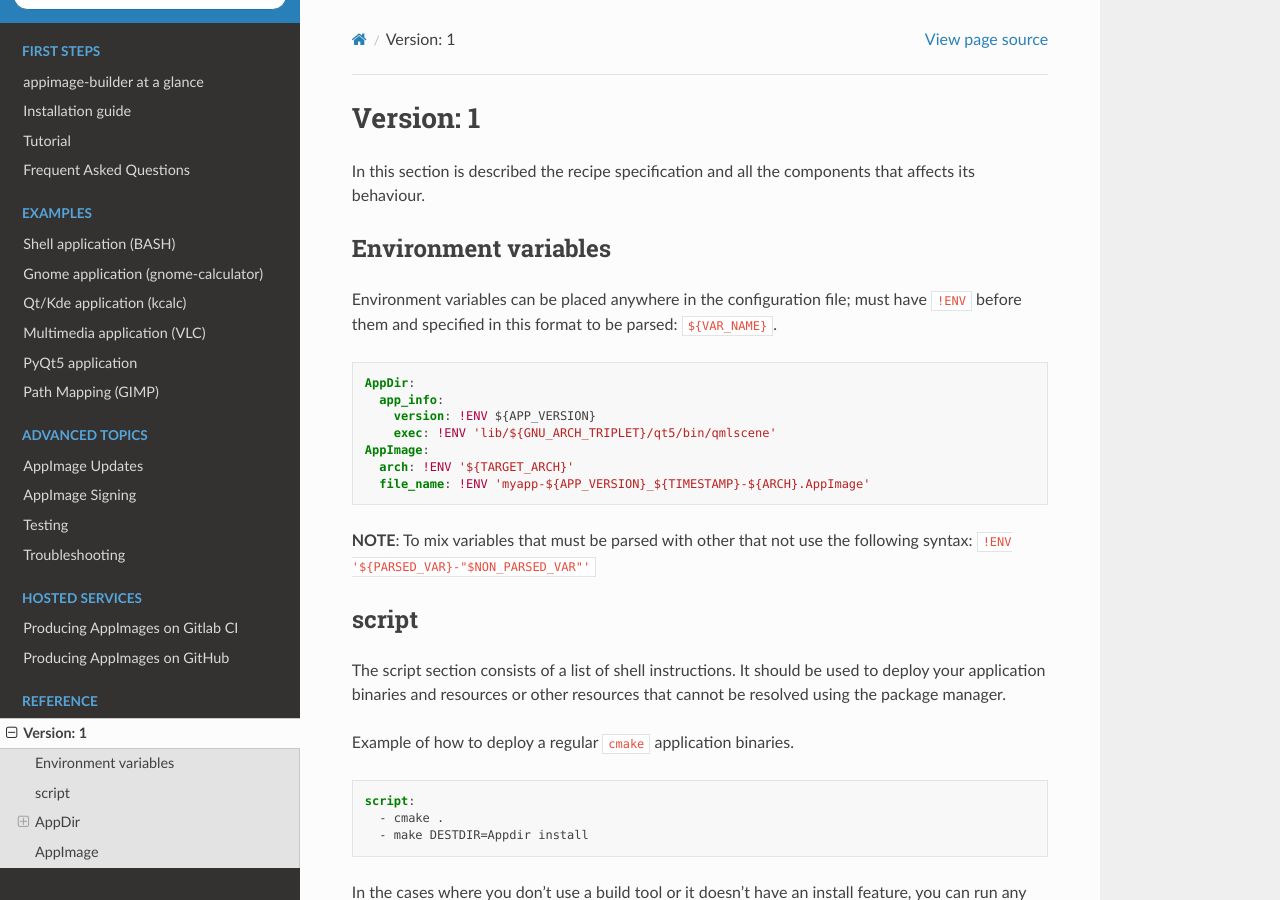
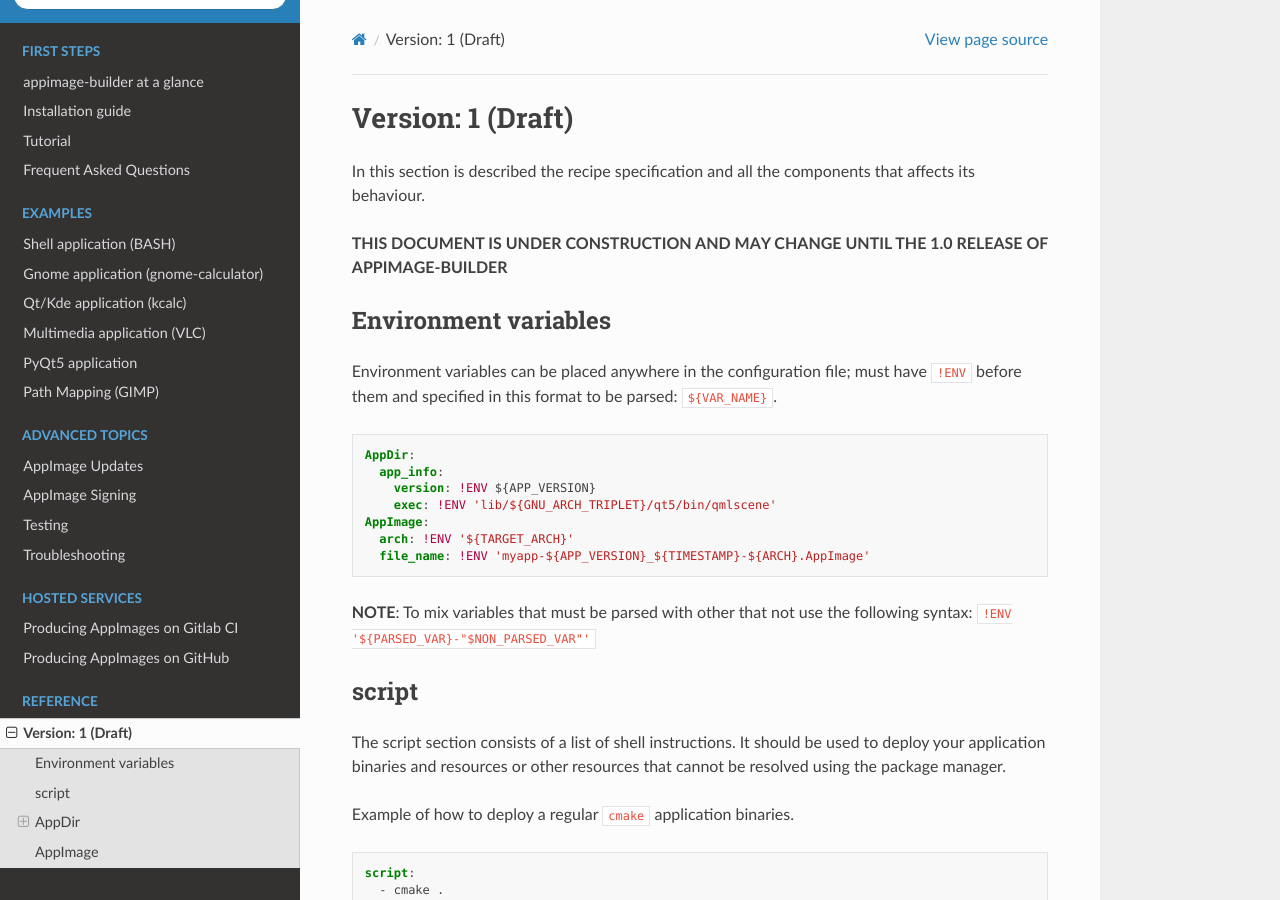
Before and after one commit to AppImageCrafters/appimage-builder-docs, a Sphinx documentation site: the page built from source/reference/version_1.rst, in a window 1280 px wide and 900 px high. Built offline with Sphinx 7.4.7 and the Read the Docs theme 2.0.0, drawn with Linux system fonts in a browser that asks for light colours.

Commit message:
Add draft notice

```diff
--- a/source/reference/version_1.rst
+++ b/source/reference/version_1.rst
@@ -1,10 +1,12 @@
 .. _recipe_version_1:
 
-""""""""""
-Version: 1
-""""""""""
+""""""""""""""""""
+Version: 1 (Draft)
+""""""""""""""""""
 
 In this section is described the recipe specification and all the components that affects its behaviour.
+
+**THIS DOCUMENT IS UNDER CONSTRUCTION AND MAY CHANGE UNTIL THE 1.0 RELEASE OF APPIMAGE-BUILDER**
 
 =====================
 Environment variables
```
